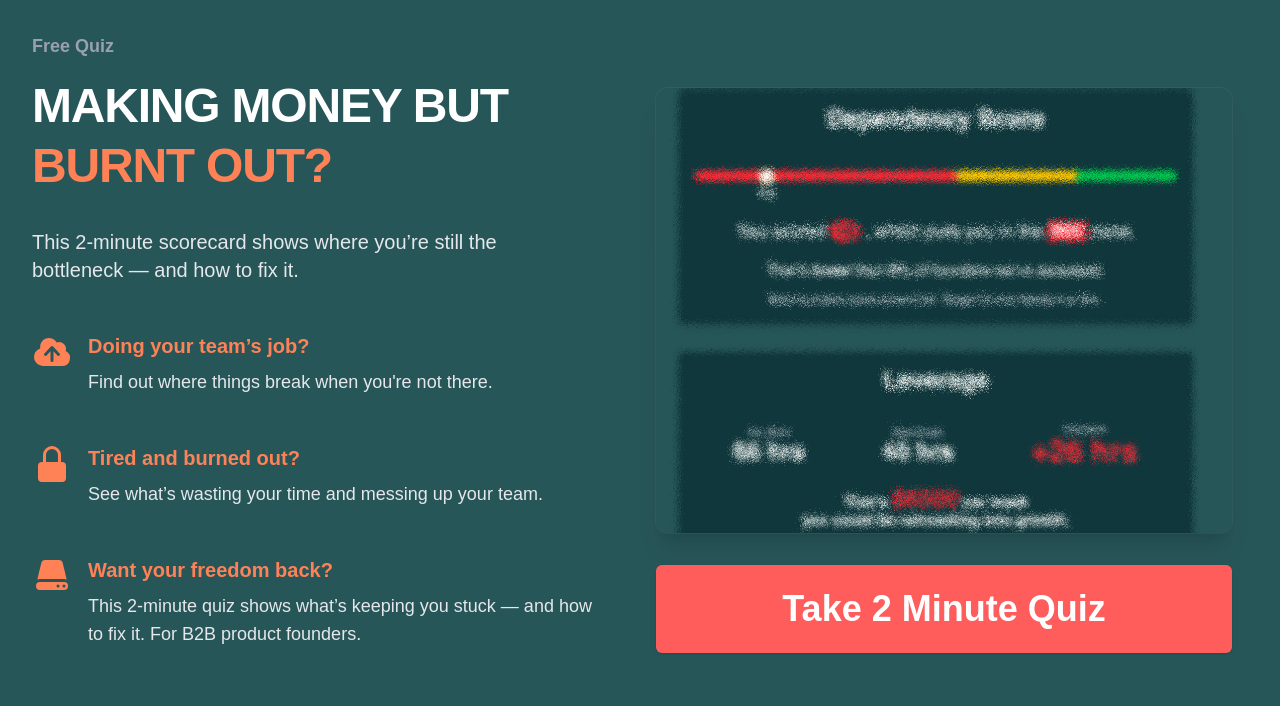
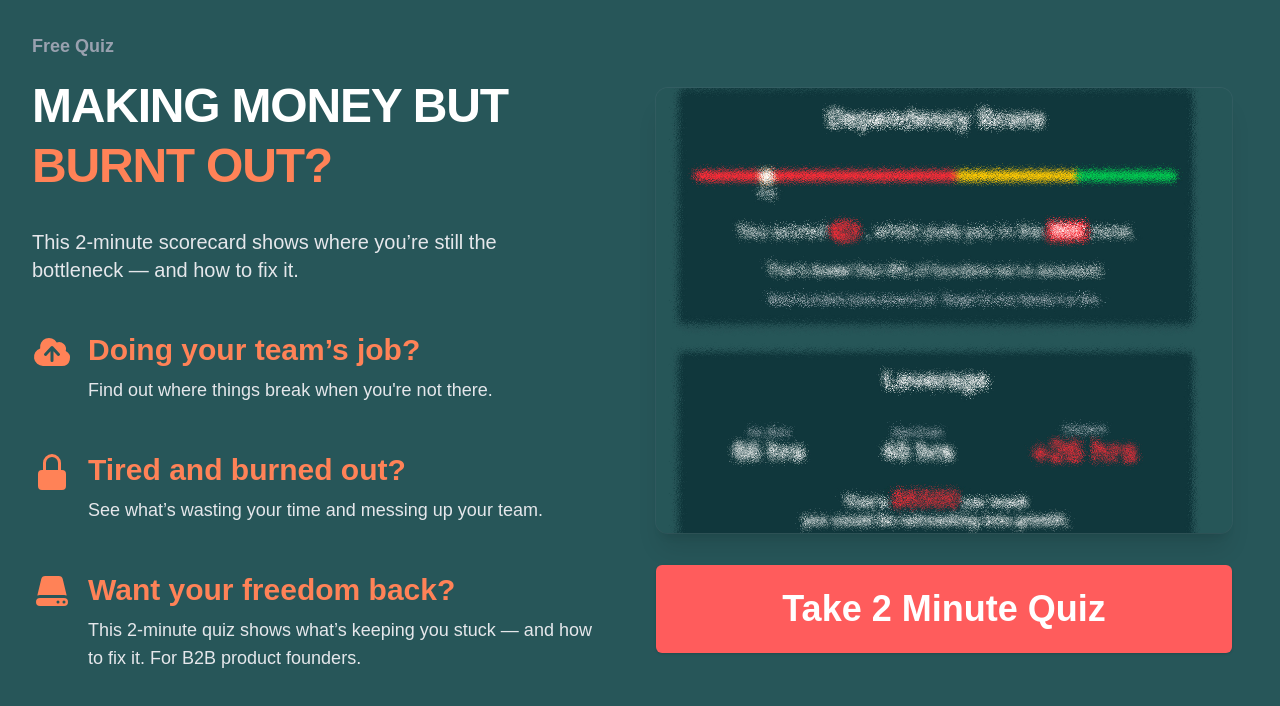
Before and after one commit to anatolyspektor/b2b_quiz, a React (Vite) app: page / in a window 1280 px wide. Shown: the top 706 px of the page. Built offline with nearby package versions, Linux system fonts and the light colour scheme; no server answers.

Commit message:
Optin font change

```diff
--- a/src/components/optin/OptInDesktop.jsx
+++ b/src/components/optin/OptInDesktop.jsx
@@ -81,7 +81,7 @@ export default function OptInDesktop(props) {
                   <div key={feature.name} className="relative pl-14">
                     <dt className="block mb-2 text-orange-500" style={{ color: primary }}>
                       <feature.icon className="absolute top-0 left-0 h-10 w-10" />
-                      <span className="text-xl font-semibold">{feature.name}</span>
+                      <span className="text-3xl font-semibold">{feature.name}</span>
                     </dt>
                     <dd className="text-gray-200 text-lg">{feature.description}</dd>
                   </div>
```
